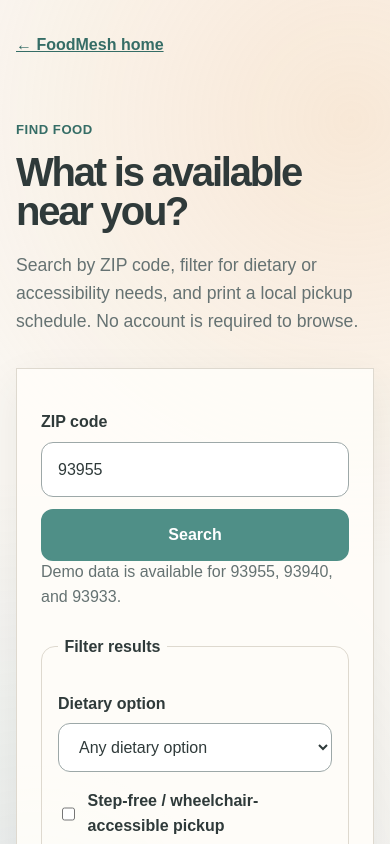
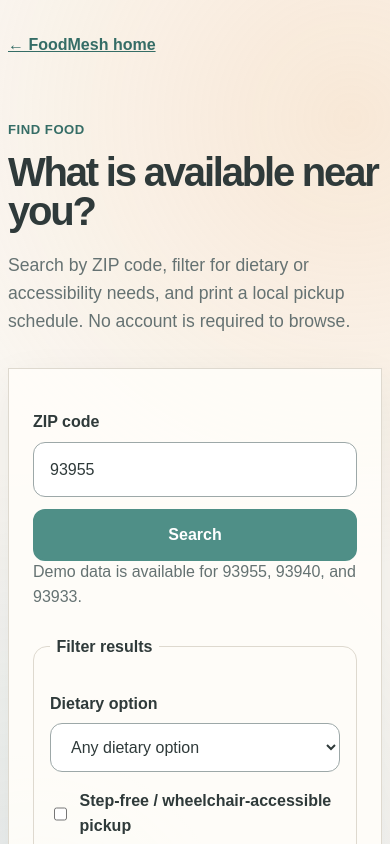
Before and after one commit to ocorres/FoodMesh-SASE26, a Next.js app: page /find in a window 390 px wide. Shown: the top 844 px of the page. Built offline with nearby package versions, Linux system fonts and the light colour scheme.

Commit message:
fix: improve narrow viewport score reflow

```diff
--- a/app/globals.css
+++ b/app/globals.css
@@ -617,3 +617,14 @@
     width: 100%;
   }
 }
+
+
+@media (max-width: 480px) {
+  .score-grid {
+    grid-template-columns: 1fr;
+  }
+
+  .shell {
+    width: min(1120px, calc(100% - 1rem));
+  }
+}
```
